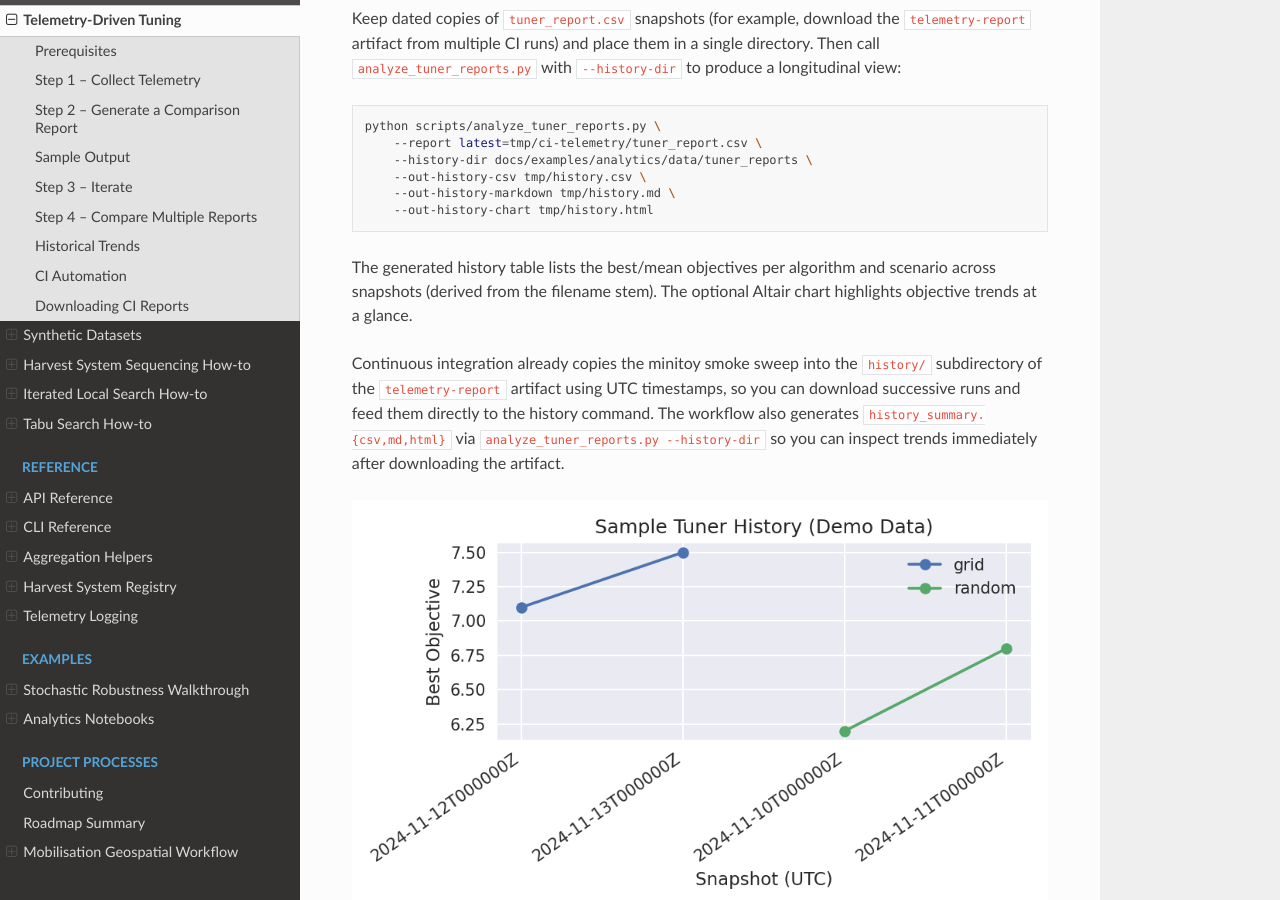
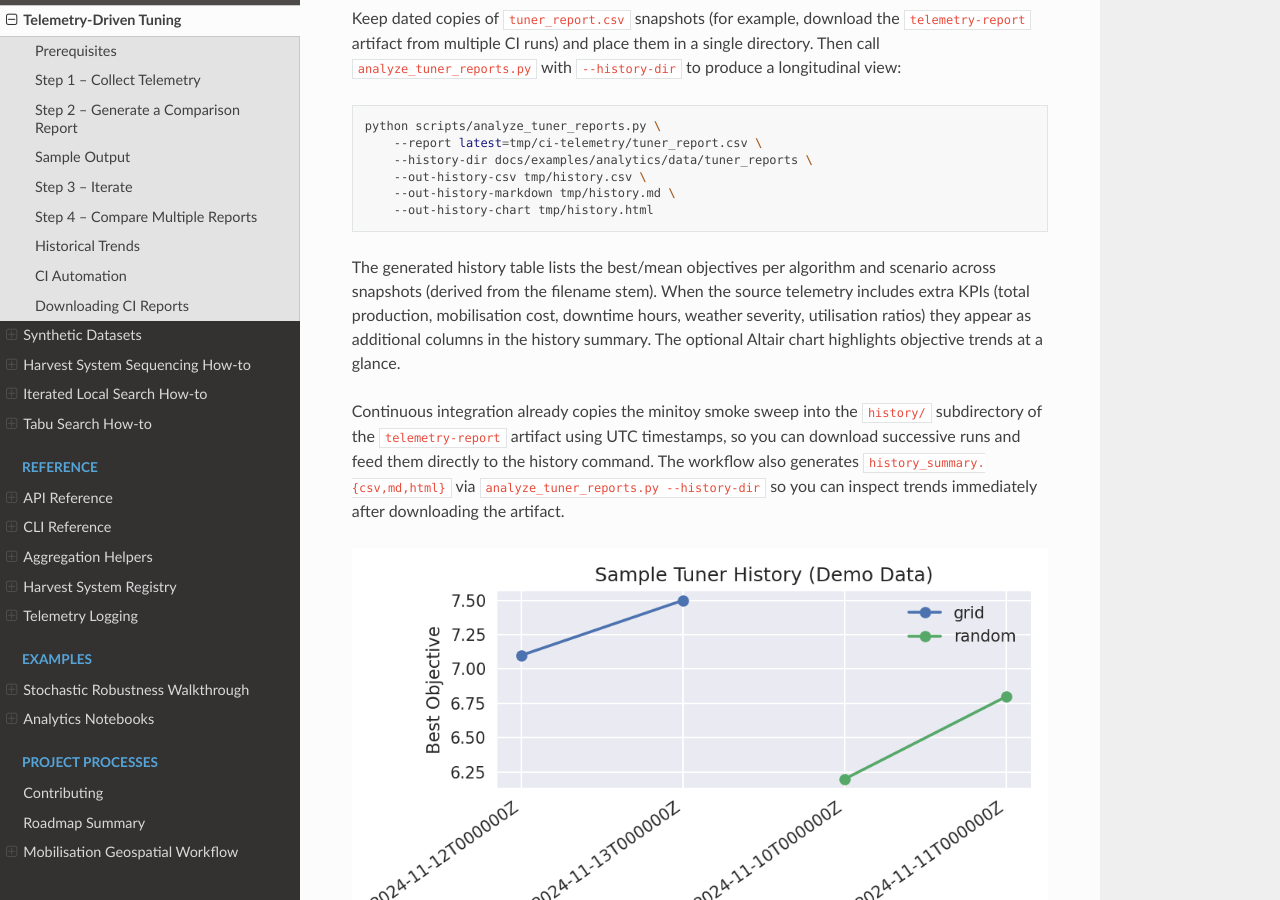
Before and after one commit to UBC-FRESH/fhops, a Sphinx documentation site: the page built from docs/howto/telemetry_tuning.rst, in a window 1280 px wide and 900 px high, scrolled down 2323 px. Built offline with Sphinx 7.4.7 and the Read the Docs theme 3.1.0, drawn with Linux system fonts in a browser that asks for light colours.

Commit message:
feat: surface downtime/weather KPIs in telemetry history

```diff
--- a/docs/howto/telemetry_tuning.rst
+++ b/docs/howto/telemetry_tuning.rst
@@ -128,8 +128,11 @@
        --out-history-chart tmp/history.html
 
 The generated history table lists the best/mean objectives per algorithm and
-scenario across snapshots (derived from the filename stem). The optional Altair
-chart highlights objective trends at a glance.
+scenario across snapshots (derived from the filename stem). When the source
+telemetry includes extra KPIs (total production, mobilisation cost, downtime
+hours, weather severity, utilisation ratios) they appear as additional columns in
+the history summary. The optional Altair chart highlights objective trends at a
+glance.
 
 Continuous integration already copies the minitoy smoke sweep into the
 ``history/`` subdirectory of the ``telemetry-report`` artifact using UTC
```
Also changed, not shown: README.md (+3 -2 lines), 1 other file.
